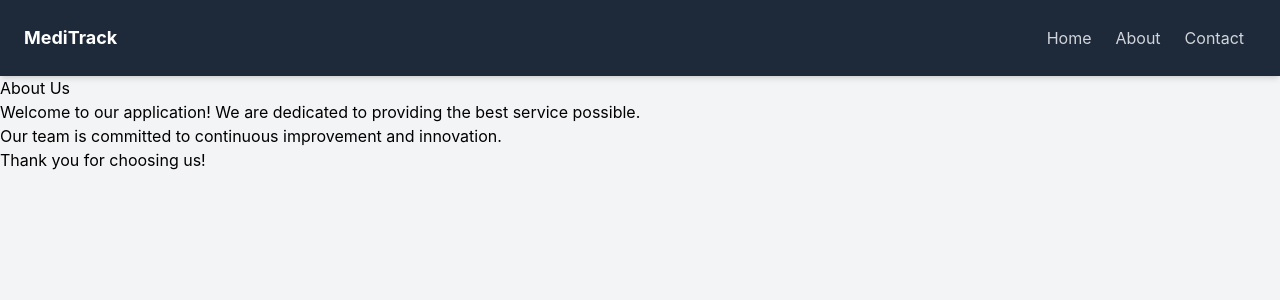
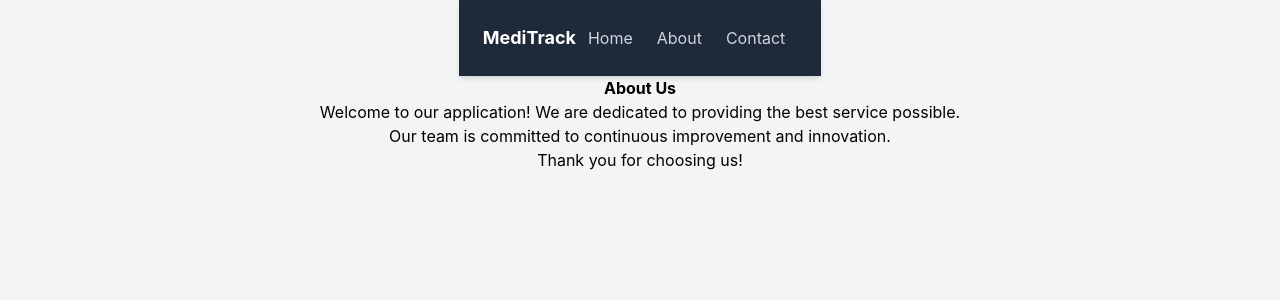
Before and after one commit to LokeshAshapu/Medicine-on-complete-updator, a React (Vite) app: page /about in a window 1280 px wide. Shown: the top 300 px of the page. Built offline with nearby package versions, Linux system fonts and the light colour scheme.

Commit message:
Update AboutPage.jsx

```diff
--- a/src/components/AboutPage.jsx
+++ b/src/components/AboutPage.jsx
@@ -5,9 +5,9 @@ import { Link } from 'react-router-dom';
 
 function AboutPage() {
     return (
-    <div className="about-page">
+    <div className="flex items-center justify-center flex-col">
         <NavBar />
-        <h1>About Us</h1>
+        <h1 className="font-bold">About Us</h1>
         <p>Welcome to our application! We are dedicated to providing the best service possible.</p>
         <p>Our team is committed to continuous improvement and innovation.</p>
         <p>Thank you for choosing us!</p>
```
